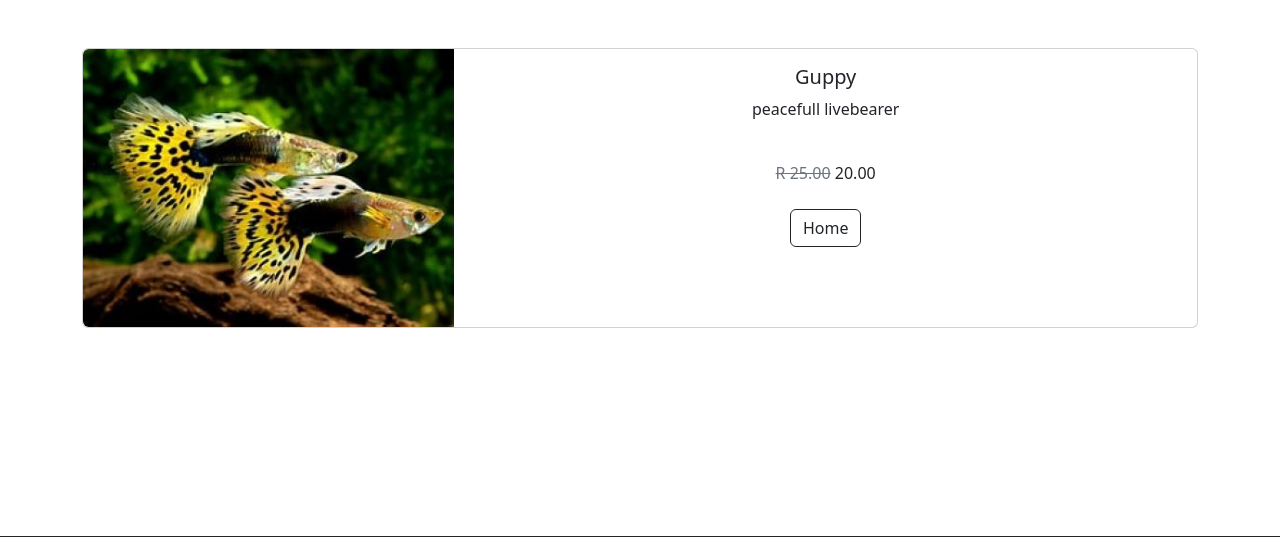
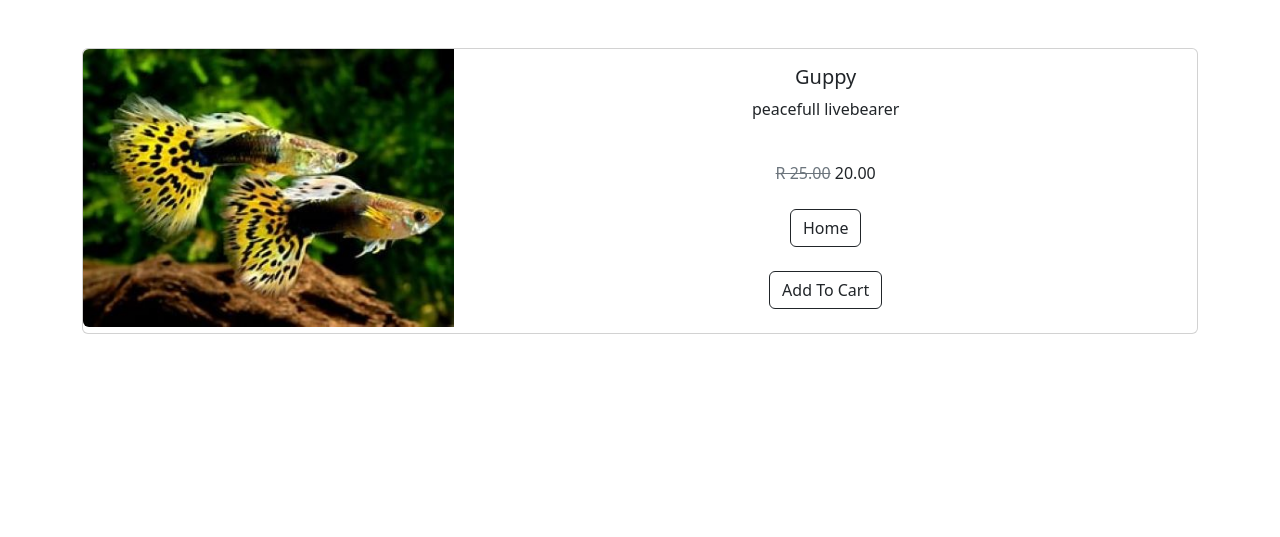
Before and after one commit to Deandre1dev/Aquarium-website, a Django app: page /product/1 in a window 1280 px wide. Shown: the part 56-593 px from the top of the page. Run offline with Django 5.2, Linux system fonts and the light colour scheme; data comes from the database, SQL or seed files in the repository; some libraries are stand-ins or nearby versions.

Commit message:
Added a add to cart button , JQuery  and Javscript to the product template.

```diff
--- a/ecom/store/templates/product.html
+++ b/ecom/store/templates/product.html
@@ -25,18 +25,17 @@
         {{ product.sale_price }}
     </div>
 </div>
-<!-- Product actions-->
-<div class="card-footer p-4 pt-0 border-top-0 bg-transparent">
-    <div class="text-center"><a class="btn btn-outline-dark mt-auto" href="{% url 'home' %}">Home</a></div>
-</div>
 
 {% else %}
 R {{ product.price }}
+{% endif %}
 <!-- Product actions-->
 <div class="card-footer p-4 pt-0 border-top-0 bg-transparent">
-    <div class="text-center"><a class="btn btn-outline-dark mt-auto" href="{% url 'home' %}">Home</a></div>
+    <div class="text-center"><a class="btn btn-outline-dark mt-auto" href="{% url 'home' %}">Home</a>
+      </div><br>
+      <button class="btn btn-outline-dark mt-auto" type="button" value="{{ product.id }}"  id="add-cart">Add To Cart</button>
+    </div>
 </div>
-{% endif %}
 
         </div>
       </div>
@@ -46,4 +45,27 @@ R {{ product.price }}
 
 <br/><br/><br/><br/><br/><br/><br/><br/>
 
+<script>
+  // Check if button is pressed.
+  $(document).on('click', '#add-cart', function(e){
+    e.preventDefault();
+    $.ajax({
+      type: 'POST',
+      url: '{% url "cart_add" %}',
+      data: {
+        product_id: $('#add-cart').val(),
+        csrfmiddlewaretoken: '{{ csrf_token }}',
+        action: 'post'
+      },
+      success: function(json){
+        console.log(json);
+      },
+      error: function(xhr, errmsg, err){
+        console.error(errmsg); // Added error logging for better debugging
+      }
+    });
+  });
+  </script>
+
+
 {% endblock %}
```
